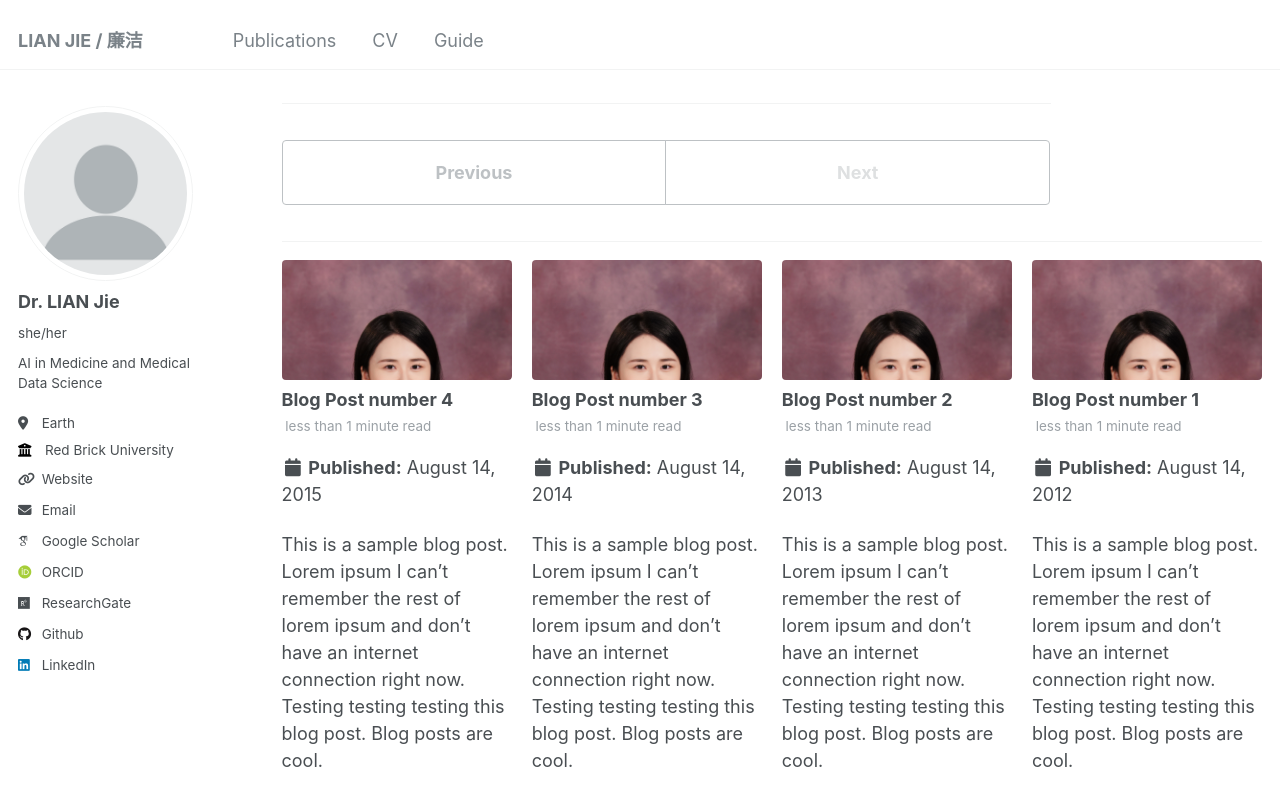
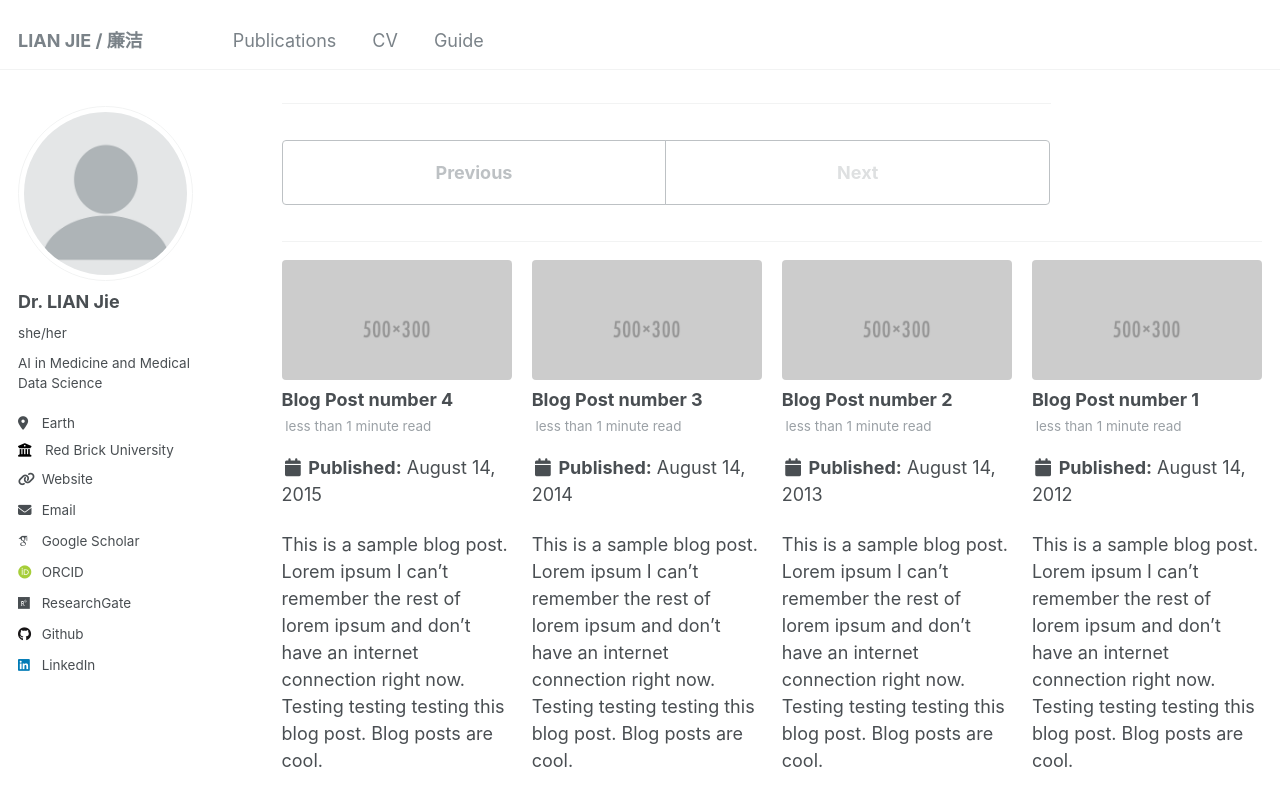
Before and after one commit to SereneLian/SereneLian.github.io, a Jekyll site: the page built from _posts/2199-01-01-future-post.md, in a window 1280 px wide and 900 px high, scrolled down 399 px. Shown: the top 806 px of the window. Built offline with Jekyll 4.4.1, drawn with Linux system fonts in a browser that asks for light colours; some web fonts are replaced.

Commit message:
Update _config.yml

```diff
--- a/_config.yml
+++ b/_config.yml
@@ -83,7 +83,7 @@ publication_category:
     title: 'Conference Papers'
 
 # Site Settings
-teaser                   : "421715323996.jpg" # filename of teaser fallback teaser image placed in /images/, .e.g. "500x300.png"
+teaser                   : "500x300.png" # filename of teaser fallback teaser image placed in /images/, .e.g. "500x300.png"
 breadcrumbs              : false # true, false (default)
 words_per_minute         : 160
 future                   : true
```
